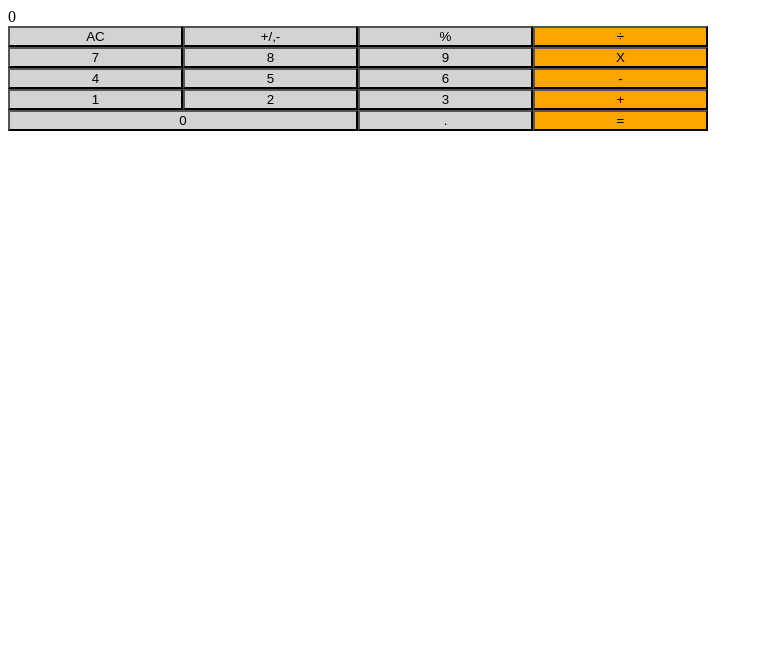
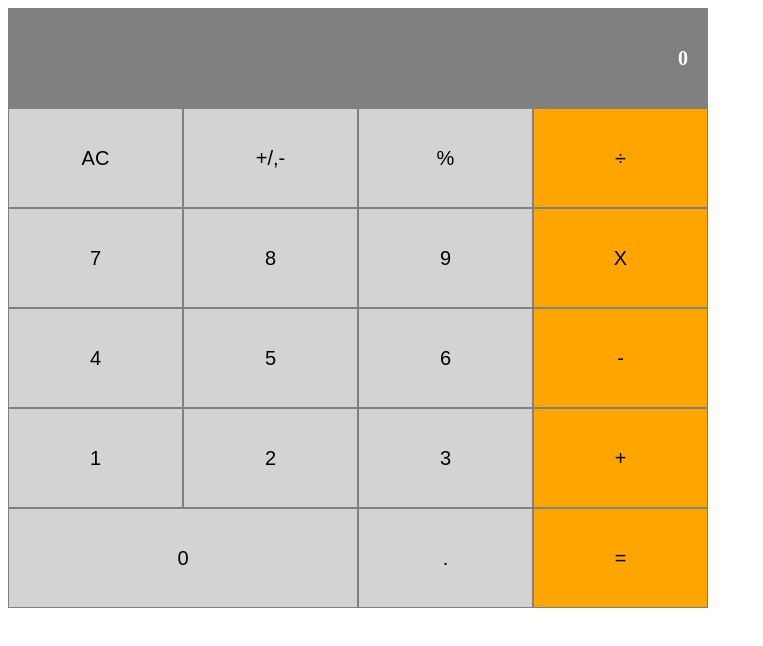
Before and after one commit to voscarmv/calculator, a React (Create React App) app: page / in a window 1280 px wide. Shown: the top 646 px of the page, without its empty margins (0-763 px from the left). Built offline with nearby package versions, Linux system fonts and the light colour scheme.

Commit message:
Finished styling button text and display.

```diff
--- a/src/components/App.css
+++ b/src/components/App.css
@@ -8,10 +8,34 @@ body {
   width: 700px;
 }
 
+.Display {
+  display: flex;
+  background-color: gray;
+  height: 100px;
+  color: white;
+  font-weight: bold;
+  font-size: 20px;
+  justify-content: right;
+  align-items: center;
+  padding-right: 20px;
+}
+
 .ButtonPanel {
   display: flex;
   width: 100%;
   flex-direction: column;
+}
+
+.buttonrow {
+  height: 100px;
+}
+
+button {
+  height: 100%;
+  text-align: center;
+  color: black;
+  font-size: 20px;
+  border: solid gray 1px;
 }
 
 .orange {
--- a/src/components/ButtonPanel.js
+++ b/src/components/ButtonPanel.js
@@ -3,7 +3,6 @@ import Button from './Button';
 
 const buttonGroups = [
   {
-    name: 'group1',
     buttons: [
       {
         name: 'AC',
@@ -23,7 +22,6 @@ const buttonGroups = [
     ],
   },
   {
-    name: 'group2',
     buttons: [
       {
         name: '7',
@@ -43,7 +41,6 @@ const buttonGroups = [
     ],
   },
   {
-    name: 'group3',
     buttons: [
       {
         name: '4',
@@ -63,7 +60,6 @@ const buttonGroups = [
     ],
   },
   {
-    name: 'group4',
     buttons: [
       {
         name: '1',
@@ -83,7 +79,6 @@ const buttonGroups = [
     ],
   },
   {
-    name: 'group5',
     buttons: [
       {
         name: '0',
@@ -106,7 +101,7 @@ const ButtonPanel = () => (
     {
       buttonGroups.map(
         g => (
-          <div className={g.name} key={g.id}>
+          <div className="buttonrow" key={g.id}>
             {
               g.buttons.map(
                 b => <Button ButtonName={b.name} color={b.color} wide={b.wide} key={b.id} />,
--- a/src/components/Display.js
+++ b/src/components/Display.js
@@ -2,7 +2,7 @@ import React from 'react';
 import propTypes from 'prop-types';
 
 const Display = ({ displayValue }) => (
-  <div>
+  <div className="Display">
     {displayValue}
   </div>
 );
```
